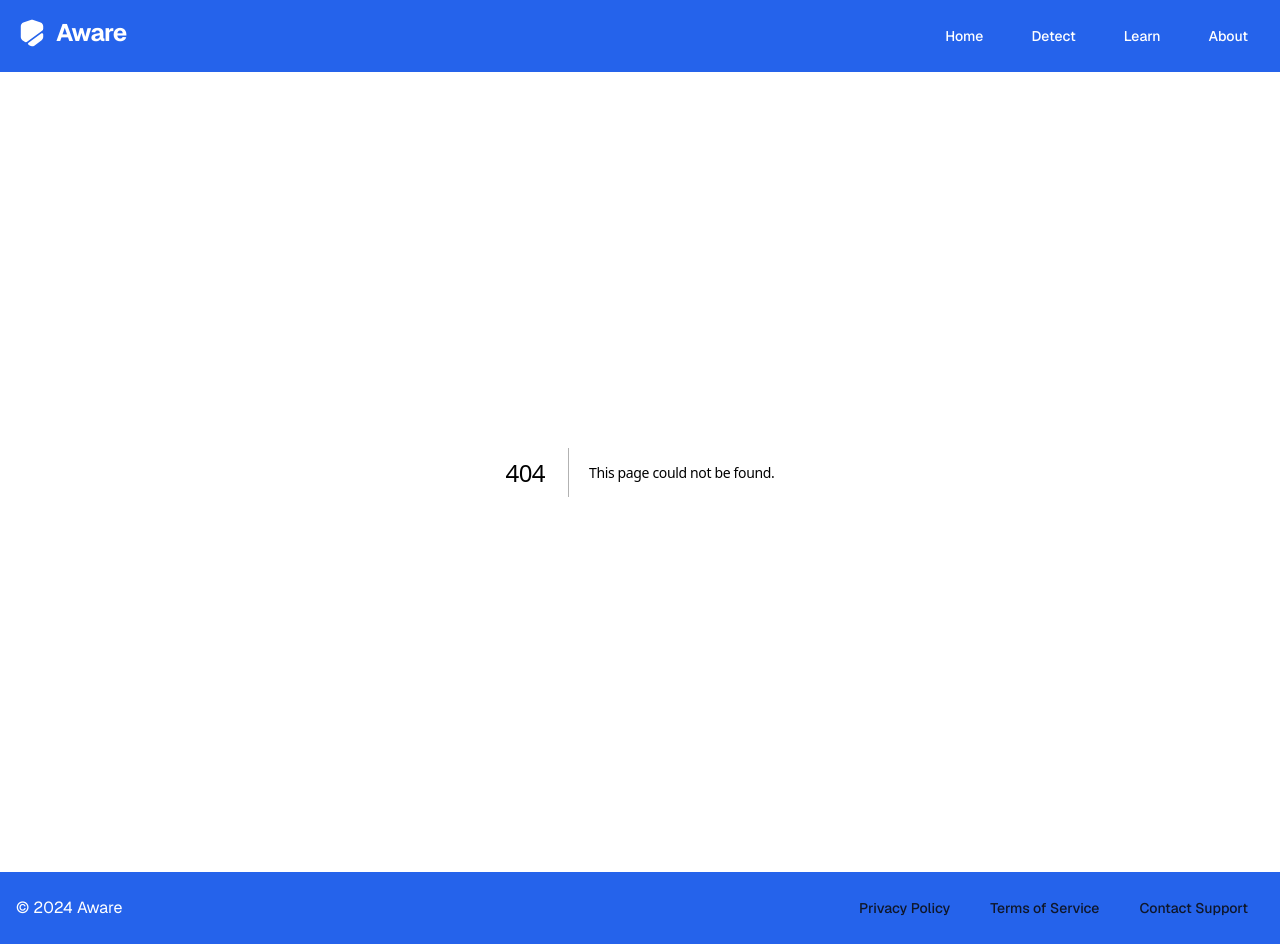
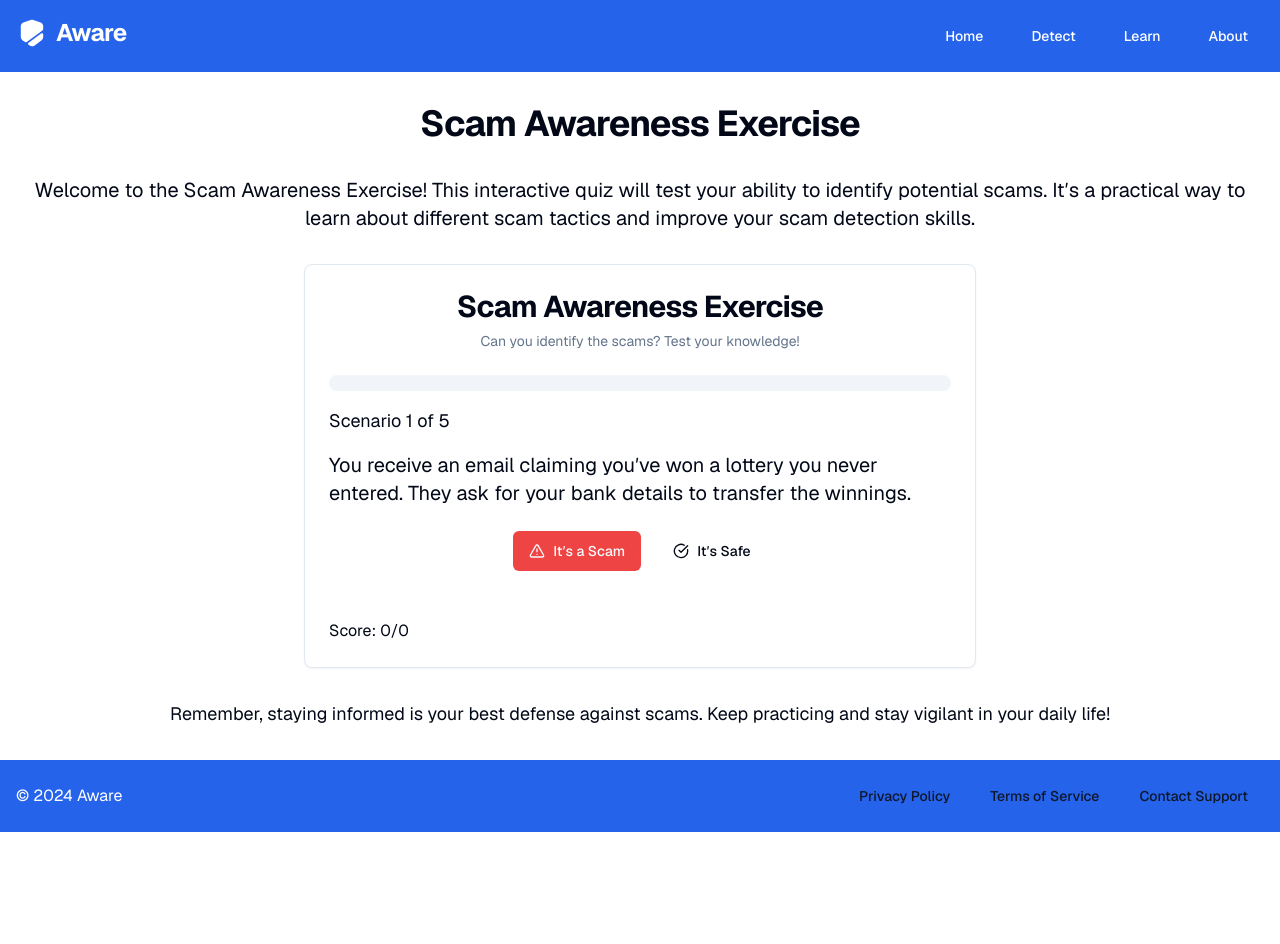
Before and after one commit to contigen/aware, a Next.js app: page /scam-exercise in a window 1280 px wide. Before the commit this address had no page. After the commit the page ends 832 px from the top, so only its background shows below. Built offline with nearby package versions, Linux system fonts and the light colour scheme.

Commit message:
Add a scam awareness exercise

```diff
--- a/package.json
+++ b/package.json
@@ -21,6 +21,7 @@
     "ai": "^3.4.7",
     "class-variance-authority": "^0.7.0",
     "clsx": "^2.1.1",
+    "framer-motion": "^11.11.8",
     "geist": "1.1.0",
     "lucide-react": "^0.446.0",
     "next": "14.2.13",
--- /dev/null
+++ b/src/app/scam-exercise/page.tsx
@@ -0,0 +1,27 @@
+import React from 'react'
+import { ScamAwarenessExercise } from './scam-awareness-exercise'
+
+export const metadata = {
+  title: `Scam Awareness Exercise | Aware`,
+  description: `Test your knowledge and learn how to identify scams with our interactive Scam Awareness Exercise.`,
+}
+
+export default function Page() {
+  return (
+    <div className='container mx-auto px-4 py-8'>
+      <h1 className='text-center mb-8'>Scam Awareness Exercise</h1>
+      <p className='text-xl text-center mb-8'>
+        Welcome to the Scam Awareness Exercise! This interactive quiz will test
+        your ability to identify potential scams. Itʼs a practical way to learn
+        about different scam tactics and improve your scam detection skills.
+      </p>
+      <ScamAwarenessExercise />
+      <div className='mt-8 text-center'>
+        <p className='text-lg'>
+          Remember, staying informed is your best defense against scams. Keep
+          practicing and stay vigilant in your daily life!
+        </p>
+      </div>
+    </div>
+  )
+}
--- /dev/null
+++ b/src/app/scam-exercise/scam-awareness-exercise.tsx
@@ -0,0 +1,197 @@
+'use client'
+
+import React, { useState, useEffect, useCallback } from 'react'
+import { Button } from '&/components/ui/button'
+import {
+  Card,
+  CardContent,
+  CardDescription,
+  CardFooter,
+  CardHeader,
+  CardTitle,
+} from '&/components/ui/card'
+import { Progress } from '&/components/ui/progress'
+import { AlertTriangle, CheckCircle, XCircle, RefreshCw } from 'lucide-react'
+import { motion, AnimatePresence } from 'framer-motion'
+import { cn } from '&/lib/utils'
+
+type Scenario = {
+  id: number
+  description: string
+  isScam: boolean
+  explanation: string
+}
+
+const scenarios = [
+  {
+    id: 1,
+    description: `You receive an email claiming youʼve won a lottery you never entered. They ask for your bank details to transfer the winnings.`,
+    isScam: true,
+    explanation: `This is a classic lottery scam. You canʼt win a lottery you didnʼt enter, and legitimate lotteries never ask for bank details via email.`,
+  },
+  {
+    id: 2,
+    description: `Your bank sends you a text message alert about unusual activity on your account and provides a phone number to call.`,
+    isScam: false,
+    explanation: `While you should always be cautious, banks do send legitimate alerts. However, always verify by calling the number on your bank card, not the one in the message.`,
+  },
+  {
+    id: 3,
+    description: `A pop-up appears on your computer saying itʼs infected with a virus and you need to call a provided number immediately.`,
+    isScam: true,
+    explanation: `This is a tech support scam. Legitimate antivirus software doesnʼt use pop-ups with phone numbers. Always use official channels to get tech support.`,
+  },
+  {
+    id: 4,
+    description: `You receive a call from your grandchild saying theyʼre in trouble and need money urgently, but to keep it a secret from their parents.`,
+    isScam: true,
+    explanation: `This is known as the 'grandparent scam'. Always verify independently by calling your grandchild or their parents directly using a number you trust.`,
+  },
+  {
+    id: 5,
+    description: `Your credit card company emails you about a suspicious transaction and asks you to confirm if it was you.`,
+    isScam: false,
+    explanation: `Credit card companies do monitor for suspicious activity. However, they typically ask you to confirm or deny charges, not provide personal information. Always log in to your account directly rather than clicking email links.`,
+  },
+]
+
+export function ScamAwarenessExercise() {
+  const [currentScenario, setCurrentScenario] = useState<Scenario | null>(null)
+  const [score, setScore] = useState(0)
+  const [totalQuestions, setTotalQuestions] = useState(0)
+  const [showExplanation, setShowExplanation] = useState(false)
+  const [isCorrect, setIsCorrect] = useState<boolean | null>(null)
+  const [exerciseOver, setExerciseOver] = useState(false)
+
+  const nextScenario = useCallback(() => {
+    const nextQuestionIndex = totalQuestions + 1
+    if (nextQuestionIndex >= scenarios.length) {
+      setExerciseOver(true)
+      return
+    }
+    const _nextScenario = scenarios[nextQuestionIndex]
+    setCurrentScenario(_nextScenario)
+    setShowExplanation(false)
+    setIsCorrect(null)
+    setTotalQuestions(nextQuestionIndex)
+  }, [totalQuestions])
+
+  const startNewExercise = useCallback(() => {
+    setScore(0)
+    setTotalQuestions(0)
+    setExerciseOver(false)
+    setCurrentScenario(scenarios[0])
+    setShowExplanation(false)
+    setIsCorrect(null)
+  }, [])
+
+  function handleAnswer(answer: boolean) {
+    if (!currentScenario) return
+    const correct = answer === currentScenario.isScam
+    setIsCorrect(correct)
+    setScore(prevScore => (correct ? prevScore + 1 : prevScore))
+    setTotalQuestions(prevTotal => prevTotal + 1)
+    setShowExplanation(true)
+  }
+
+  const progressPercentage = (score / scenarios.length) * 100
+
+  useEffect(() => {
+    startNewExercise()
+  }, [startNewExercise])
+
+  return (
+    <Card className='w-full max-w-2xl mx-auto'>
+      <CardHeader>
+        <CardTitle className='text-3xl font-bold text-center'>
+          Scam Awareness Exercise
+        </CardTitle>
+        <CardDescription className='text-center'>
+          Can you identify the scams? Test your knowledge!
+        </CardDescription>
+      </CardHeader>
+      <CardContent>
+        {!exerciseOver ? (
+          <>
+            <Progress value={progressPercentage} className='mb-4' />
+            <p className='text-lg mb-4'>
+              Scenario {totalQuestions + 1} of {scenarios.length}
+            </p>
+            <p className='text-xl mb-6'>{currentScenario?.description}</p>
+            <div className='flex justify-center space-x-4 mb-6'>
+              <Button
+                onClick={() => handleAnswer(true)}
+                disabled={showExplanation}
+                className='bg-destructive text-destructive-foreground hover:bg-destructive/90'
+              >
+                <AlertTriangle className='mr-2 h-4 w-4' /> Itʼs a Scam
+              </Button>
+              <Button
+                onClick={() => handleAnswer(false)}
+                disabled={showExplanation}
+                className='bg-success text-success-foreground hover:bg-success/90'
+              >
+                <CheckCircle className='mr-2 h-4 w-4' /> Itʼs Safe
+              </Button>
+            </div>
+            <AnimatePresence>
+              {showExplanation && (
+                <motion.div
+                  initial={{ opacity: 0, y: 20 }}
+                  animate={{ opacity: 1, y: 0 }}
+                  exit={{ opacity: 0, y: -20 }}
+                  transition={{ duration: 0.3 }}
+                  className={cn(
+                    `p-4 rounded-lg`,
+                    isCorrect ? `bg-success/20` : `bg-destructive/20`
+                  )}
+                >
+                  <p className='font-bold mb-2'>
+                    {isCorrect ? (
+                      <span className='text-success flex items-center'>
+                        <CheckCircle className='mr-2' /> Correct!
+                      </span>
+                    ) : (
+                      <span className='text-destructive flex items-center'>
+                        <XCircle className='mr-2' /> Incorrect
+                      </span>
+                    )}
+                  </p>
+                  <p>{currentScenario?.explanation}</p>
+                </motion.div>
+              )}
+            </AnimatePresence>
+          </>
+        ) : (
+          <div className='text-center'>
+            <h3 className='text-2xl font-bold mb-4'>Exercise Complete!</h3>
+            <p className='text-xl mb-4'>
+              Your Score: {score} out of {scenarios.length}
+            </p>
+            <p className='mb-6'>
+              {score === scenarios.length
+                ? `Perfect score! You're a scam-awareness expert!`
+                : score >= scenarios.length / 2
+                ? `Great job! You're well on your way to becoming more scam-aware.`
+                : `Keep practicing! The more you learn, the better you'll be at spotting scams.`}
+            </p>
+            <Button
+              onClick={startNewExercise}
+              className='bg-primary text-primary-foreground hover:bg-primary/90'
+            >
+              <RefreshCw className='mr-2 h-4 w-4' /> Try Again
+            </Button>
+          </div>
+        )}
+      </CardContent>
+      <CardFooter className='justify-between'>
+        <p>
+          Score: {score}/{totalQuestions}
+        </p>
+        {!exerciseOver && showExplanation && (
+          <Button onClick={nextScenario}>Next Scenario</Button>
+        )}
+      </CardFooter>
+    </Card>
+  )
+}
```
Also changed, not shown: 1 other file (tests, documents, lock files or other folders).
